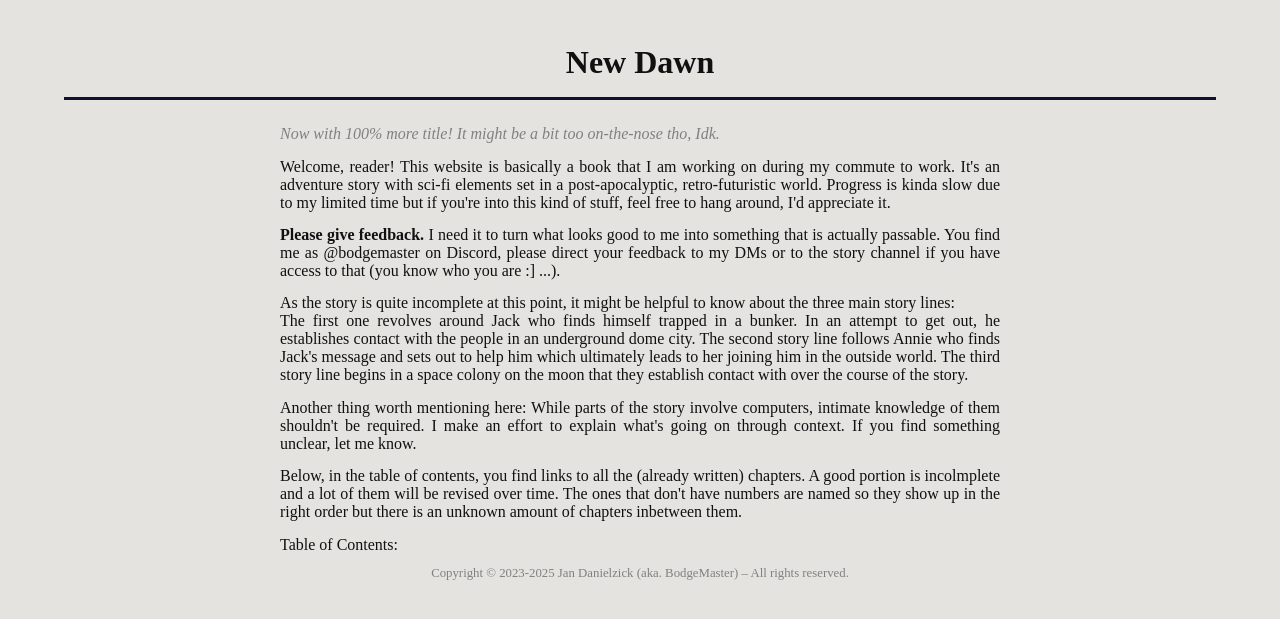
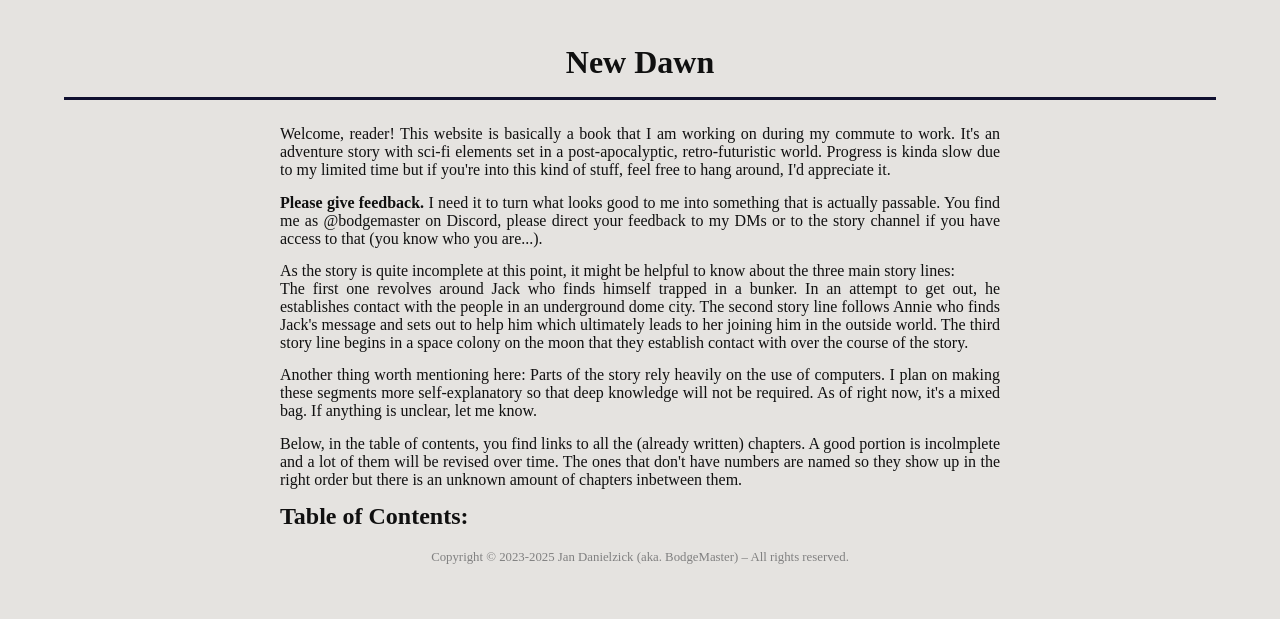
Before and after one commit to BodgeMaster/new_dawn_mirror, a PHP site: page /index_template.html in a window 1280 px wide. Shown: the top 619 px of the page. Run offline with PHP 8.4, Linux system fonts and the light colour scheme.

Commit message:
Landing page: revision

```diff
--- a/html_resources/index_template.html
+++ b/html_resources/index_template.html
@@ -1,8 +1,5 @@
 <!DOCTYPE html><html><head><title> New Dawn </title><link rel="stylesheet" type="text/css" href="html_resources/style.css"></head><body><svg class="hidden_filter"><filter id="crunchy_blur" x="0" y="0"><feFlood x="4" y="4" height="2" width="2"/><feComposite width="6" height="6" in2="SourceGraphic"/><feTile result="a"/><feComposite in="SourceGraphic" in2="a" operator="in"/><feMorphology operator="dilate" radius="1.4"/><feGaussianBlur stdDeviation="2.2"></feGaussianBlur></filter></svg>
 <h1> New Dawn </h1>
-<p class="comment">
-  Now with 100% more title! It might be a bit too on-the-nose tho, Idk.
-</p>
 <p>
   Welcome, reader! This website is basically a book that I am working
   on during my commute to work. It&apos;s an adventure story with sci-fi
@@ -14,7 +11,7 @@
   <b>Please give feedback.</b> I need it to turn what looks good to me into
   something that is actually passable. You find me as @bodgemaster on
   Discord, please direct your feedback to my DMs or to the story channel
-  if you have access to that (you know who you are :] ...).
+  if you have access to that (you know who you are...).
 </p>
 <p>
   As the story is quite incomplete at this point, it might be helpful to
@@ -28,10 +25,11 @@
   course of the story.
 </p>
 <p>
-  Another thing worth mentioning here: While parts of the story involve
-  computers, intimate knowledge of them shouldn&apos;t be required. I make
-  an effort to explain what&apos;s going on through context. If you find
-  something unclear, let me know.
+  Another thing worth mentioning here: Parts of the story rely heavily
+  on the use of computers. I plan on making these segments more
+  self-explanatory so that deep knowledge will not be required.
+  As of right now, it&apos;s a mixed bag. If anything is unclear,
+  let me know.
 </p>
 <p>
   Below, in the table of contents, you find links to all the (already
@@ -40,9 +38,7 @@
   so they show up in the right order but there is an unknown amount of
   chapters inbetween them.
 </p>
-<p>
-  Table of Contents:
-</p>
+<h2> Table of Contents: </h2>
 <ul>
   <!-- chapter_list_here -->
 </ul>
--- a/html_resources/style.css
+++ b/html_resources/style.css
@@ -40,7 +40,7 @@ h1 {
   margin-bottom: 0.8em;
 }
 
-p, pre, ul {
+p, pre, ul, h2 {
   padding: 0;
 
   margin-top: 0;
```
